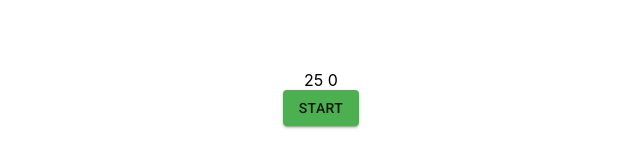
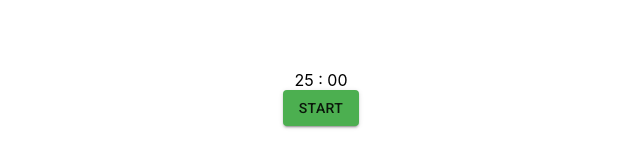
Before and after one commit to drewkiimon/think-straight, a React (Create React App) app: page / in a window 1280 px wide. Shown: the part 302-462 px from the top of the page, without its empty margins (319-959 px from the left). Built offline with nearby package versions, Linux system fonts and the light colour scheme; the HTML template or start-up script is replaced by a standard one.

Commit message:
Seconds and minutes

```diff
--- a/src/components/Timer.js
+++ b/src/components/Timer.js
@@ -27,7 +27,11 @@ class Timer extends Component {
 
     runMe() {
         // had to bind so I  could use 'this'
-        this.setState({current: this.state.current + 1})
+        this.setState(
+            {
+                current: this.state.current + 1
+            }
+        );
     }
 
     toggleTimer(event) {
@@ -43,7 +47,6 @@ class Timer extends Component {
         );
 
         if (this.state.active) {
-            // clear
             clearInterval(this.state.id);
         } else {
             var refreshIntervalId = setInterval(this.runMe, 1000);
@@ -56,7 +59,11 @@ class Timer extends Component {
         return (
             <div className="timer">
                 <div>
-                    {Math.floor((this.state.pomodoroLength - this.state.current) / 60)} {(this.state.pomodoroLength - this.state.current) % 60}
+                    <span>{(this.state.pomodoroLength - this.state.current) / 60 | 0}</span>
+                    <span> : </span>
+                    <span>{String((this.state.pomodoroLength - this.state.current) % 60).length === 1 ?
+                        "0" + ((this.state.pomodoroLength - this.state.current) % 60) :
+                        (this.state.pomodoroLength - this.state.current) % 60}</span>
                 </div>
 
                 <ThemeProvider theme={this.state.theme}>
```
